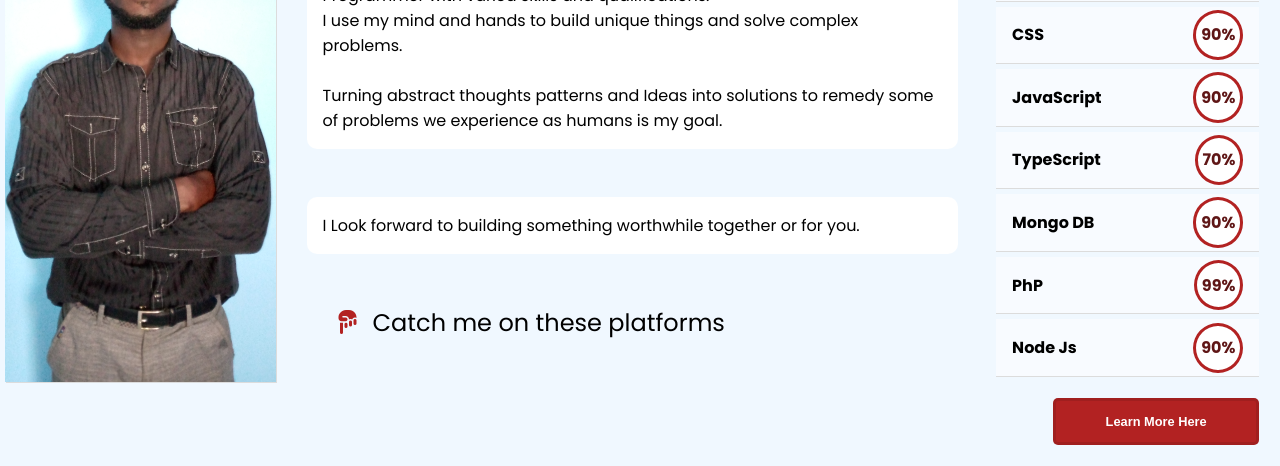
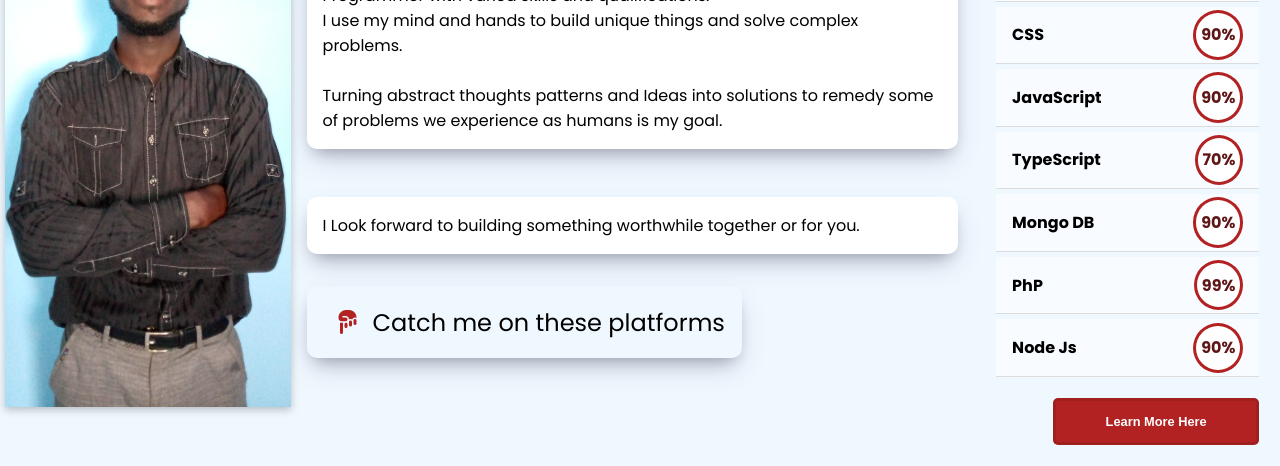
Before and after one commit to Kwagei/week-1-css-portfolio-cvkshade, a plain HTML site: page index.html in a window 1280 px wide. Shown: the part 216-682 px from the top of the page. Drawn offline with Linux system fonts and the light colour scheme.

Commit message:
Box Shadows Added

```diff
--- a/style.css
+++ b/style.css
@@ -94,12 +94,13 @@ header nav ul li a:hover {
 
 .img {
     width: 24%;
+
 }
 
 .img img {
-    width: 95%;
+    width: 100%;
     object-fit: contain;
-    box-shadow: 1px 1px gainsboro;
+    box-shadow: rgba(0, 0, 0, 0.24) 0px 3px 8px;
 }
 
 
@@ -117,6 +118,7 @@ header nav ul li a:hover {
     background-color: white;
     border-radius: 10px;
     margin-top: 3rem;
+    box-shadow: rgba(50, 50, 93, 0.25) 0px 13px 27px -5px, rgba(0, 0, 0, 0.3) 0px 8px 16px -8px;
 }
 
 /* Skills */
@@ -124,6 +126,8 @@ header nav ul li a:hover {
 .skills {
     width: 40%;
     padding-left: 2.4rem;
+    /* box-shadow: rgba(50, 50, 93, 0.25) 0px 13px 27px 0px, rgba(0, 0, 0, 0.3) 0px 0px 0px -8px; */
+
 }
 
 .skills h3 {
@@ -285,6 +289,7 @@ header nav ul li a:hover {
     margin-top: 2rem;
     margin-bottom: 0;
     background-color: transparent;
+    width: 62%;
 }
 
 #signal i {
```
